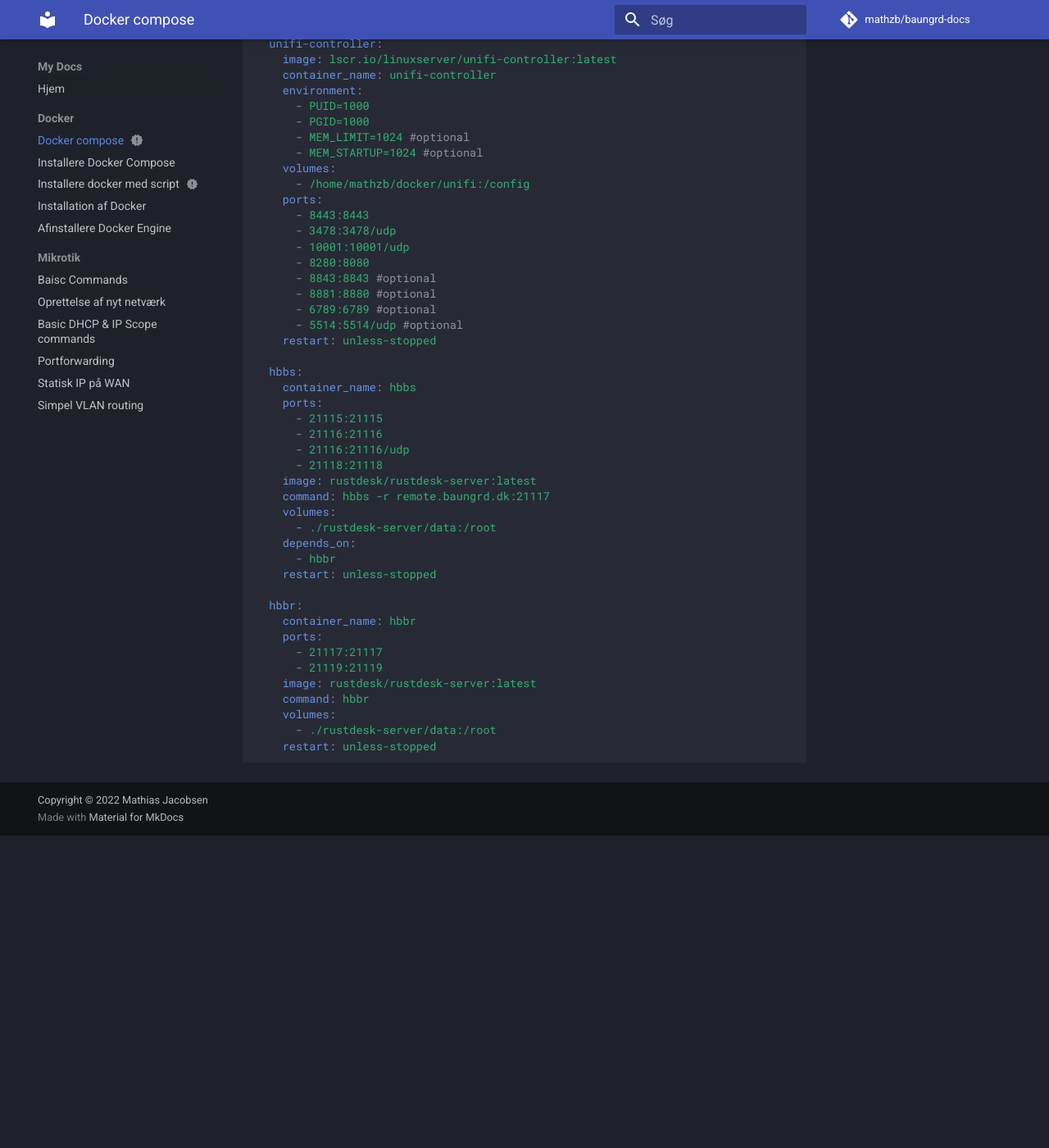
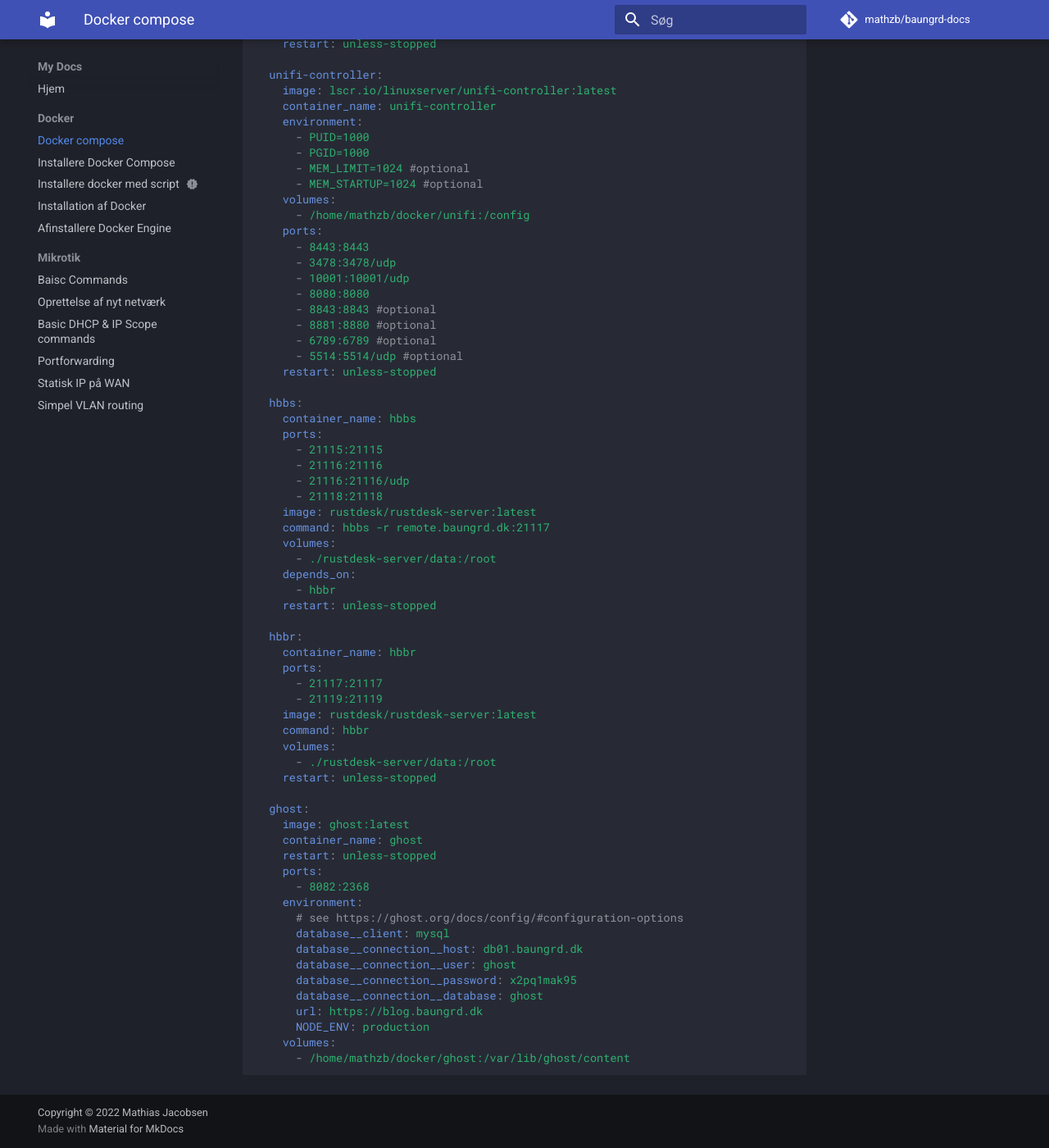
Before and after one commit to mathzb/mathzb.github.io, an MkDocs documentation site: the page built from docs/docker/docker-compose.md, in a window 1280 px wide and 1400 px high, scrolled down 2582 px. Shown: the whole window at 82% size. Built offline with MkDocs 1.6.1 and Material for MkDocs 9.7.7, drawn with Linux system fonts in a browser that asks for light colours; comment, search, counter and statistics services are not loaded; before the commit the page ends 3601 px from its top, so only the background shows below that; some of the changed text lies outside the part shown.

Commit message:
Updated docker-compose.md

````diff
--- a/docs/docker/docker-compose.md
+++ b/docs/docker/docker-compose.md
@@ -25,14 +21,14 @@
       - /home/mathzb/docker/npm/letsencrypt:/etc/letsencrypt
 
   teamspeak:
-    image: 'mbentley/teamspeak'
+    image: "mbentley/teamspeak"
     container_name: teamspeak
     restart: unless-stopped
     ports:
-      - '9987:9987/udp'
-      - '30033:30033'
-      - '10011:10011'
-      - '41144:41144'
+      - "9987:9987/udp"
+      - "30033:30033"
+      - "10011:10011"
+      - "41144:41144"
     environment:
       - PUID=1000
       - PGID=1000
@@ -105,6 +101,7 @@
       - "/home/mathzb:/storage:rw"
       - "/home/mathzb/downloads:/watch:rw"
       - "/home/mathzb/FileBot-Media:/output:rw"
+    restart: unless-stopped
 
   portainer:
     container_name: portainer
@@ -115,6 +112,7 @@
     volumes:
       - /var/run/docker.sock:/var/run/docker.sock
       - /home/mathzb/docker/portainer:/data
+    restart: unless-stopped
 
   phpmyadmin:
     image: lscr.io/linuxserver/phpmyadmin:latest
@@ -145,7 +143,7 @@
       - 8443:8443
       - 3478:3478/udp
       - 10001:10001/udp
-      - 8280:8080
+      - 8080:8080
       - 8843:8843 #optional
       - 8881:8880 #optional
       - 6789:6789 #optional
@@ -177,4 +175,22 @@
     volumes:
       - ./rustdesk-server/data:/root
     restart: unless-stopped
+
+  ghost:
+    image: ghost:latest
+    container_name: ghost
+    restart: unless-stopped
+    ports:
+      - 8082:2368
+    environment:
+      # see https://ghost.org/docs/config/#configuration-options
+      database__client: mysql
+      database__connection__host: db01.baungrd.dk
+      database__connection__user: ghost
+      database__connection__password: x2pq1mak95
+      database__connection__database: ghost
+      url: https://blog.baungrd.dk
+      NODE_ENV: production
+    volumes:
+      - /home/mathzb/docker/ghost:/var/lib/ghost/content
 ```
````
Also changed, not shown: other parts of docs/docker/docker-compose.md (+7 -11 lines).
